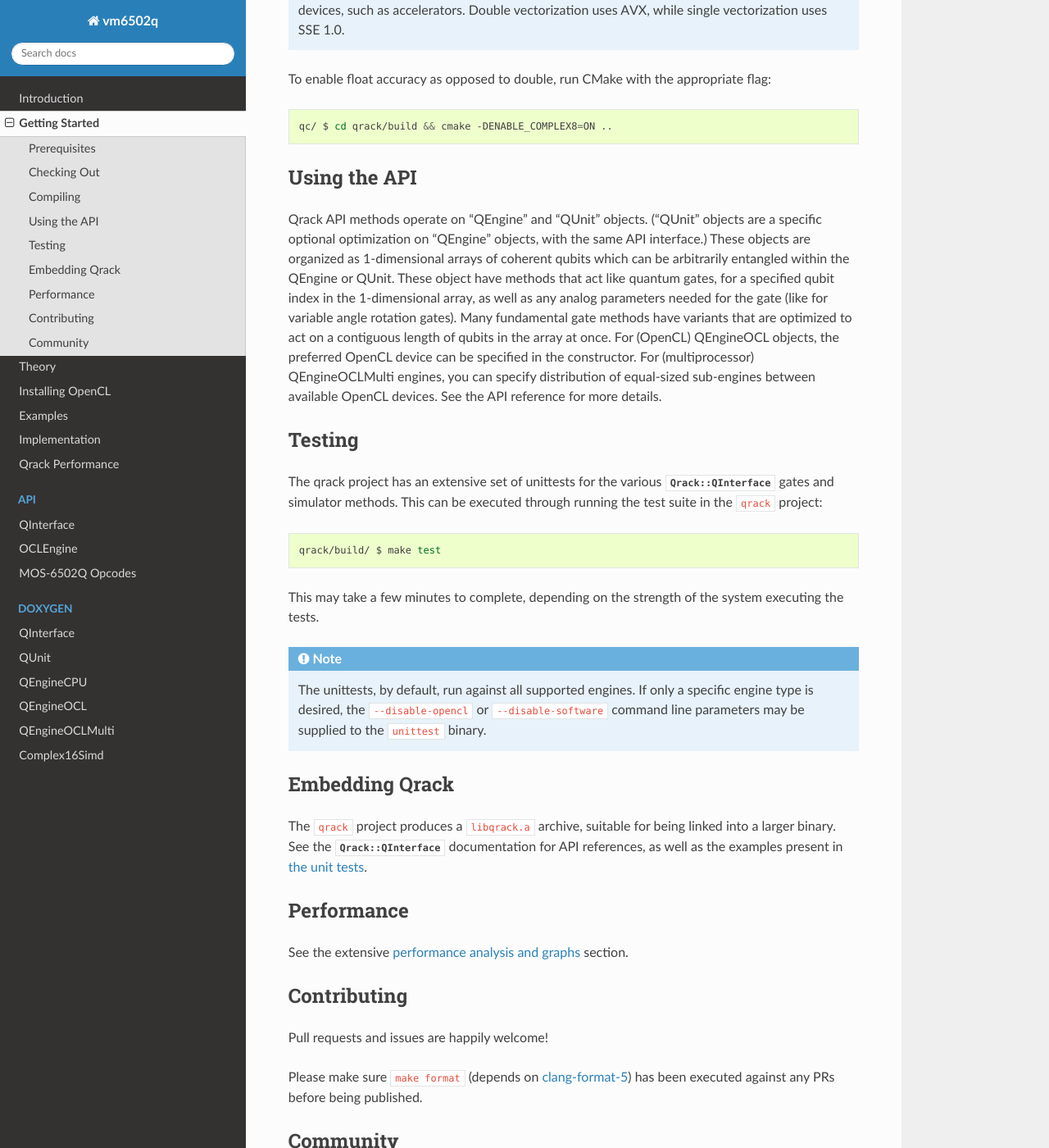
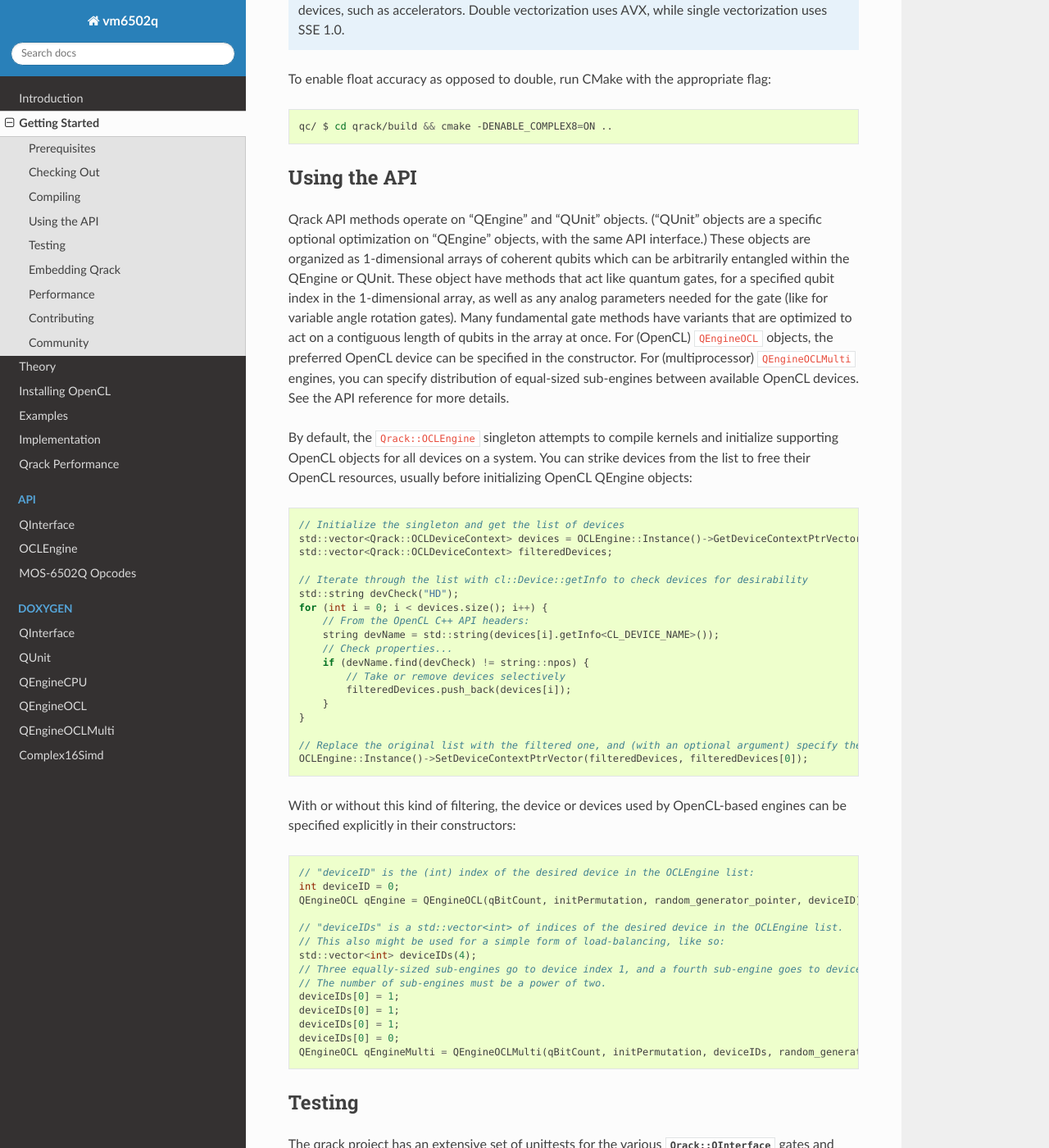
Before and after one commit to vm6502q/qrack.github.io, a Sphinx documentation site: the page built from docs/start.rst, in a window 1280 px wide and 1400 px high, scrolled down 1422 px. Shown: the whole window at 82% size. Built offline with Sphinx 7.4.7 and the Read the Docs theme 2.0.0, drawn with Linux system fonts in a browser that asks for light colours.

Commit message:
Device selection examples

```diff
--- a/docs/start.rst
+++ b/docs/start.rst
@@ -64,7 +64,49 @@ To enable float accuracy as opposed to double, run CMake with the appropriate fl
 Using the API
 ~~~~~~~~~~~~~
 
-Qrack API methods operate on "QEngine" and "QUnit" objects. ("QUnit" objects are a specific optional optimization on "QEngine" objects, with the same API interface.) These objects are organized as 1-dimensional arrays of coherent qubits which can be arbitrarily entangled within the QEngine or QUnit. These object have methods that act like quantum gates, for a specified qubit index in the 1-dimensional array, as well as any analog parameters needed for the gate (like for variable angle rotation gates). Many fundamental gate methods have variants that are optimized to act on a contiguous length of qubits in the array at once. For (OpenCL) QEngineOCL objects, the preferred OpenCL device can be specified in the constructor. For (multiprocessor) QEngineOCLMulti engines, you can specify distribution of equal-sized sub-engines between available OpenCL devices. See the API reference for more details.
+Qrack API methods operate on "QEngine" and "QUnit" objects. ("QUnit" objects are a specific optional optimization on "QEngine" objects, with the same API interface.) These objects are organized as 1-dimensional arrays of coherent qubits which can be arbitrarily entangled within the QEngine or QUnit. These object have methods that act like quantum gates, for a specified qubit index in the 1-dimensional array, as well as any analog parameters needed for the gate (like for variable angle rotation gates). Many fundamental gate methods have variants that are optimized to act on a contiguous length of qubits in the array at once. For (OpenCL) ``QEngineOCL`` objects, the preferred OpenCL device can be specified in the constructor. For (multiprocessor) ``QEngineOCLMulti`` engines, you can specify distribution of equal-sized sub-engines between available OpenCL devices. See the API reference for more details.
+
+By default, the ``Qrack::OCLEngine`` singleton attempts to compile kernels and initialize supporting OpenCL objects for all devices on a system. You can strike devices from the list to free their OpenCL resources, usually before initializing OpenCL QEngine objects:
+
+.. code-block:: c
+
+    // Initialize the singleton and get the list of devices
+    std::vector<Qrack::OCLDeviceContext> devices = OCLEngine::Instance()->GetDeviceContextPtrVector();
+    std::vector<Qrack::OCLDeviceContext> filteredDevices;
+
+    // Iterate through the list with cl::Device::getInfo to check devices for desirability
+    std::string devCheck("HD");
+    for (int i = 0; i < devices.size(); i++) {
+        // From the OpenCL C++ API headers:
+        string devName = std::string(devices[i].getInfo<CL_DEVICE_NAME>());
+        // Check properties...
+        if (devName.find(devCheck) != string::npos) {
+            // Take or remove devices selectively
+            filteredDevices.push_back(devices[i]);
+        }
+    }
+
+    // Replace the original list with the filtered one, and (with an optional argument) specify the default device.
+    OCLEngine::Instance()->SetDeviceContextPtrVector(filteredDevices, filteredDevices[0]);
+
+With or without this kind of filtering, the device or devices used by OpenCL-based engines can be specified explicitly in their constructors:
+
+.. code-block:: c
+
+    // "deviceID" is the (int) index of the desired device in the OCLEngine list:
+    int deviceID = 0;
+    QEngineOCL qEngine = QEngineOCL(qBitCount, initPermutation, random_generator_pointer, deviceID);
+
+    // "deviceIDs" is a std::vector<int> of indices of the desired device in the OCLEngine list.
+    // This also might be used for a simple form of load-balancing, like so:
+    std::vector<int> deviceIDs(4);
+    // Three equally-sized sub-engines go to device index 1, and a fourth sub-engine goes to device index 0.
+    // The number of sub-engines must be a power of two.
+    deviceIDs[0] = 1;
+    deviceIDs[0] = 1;
+    deviceIDs[0] = 1;
+    deviceIDs[0] = 0;
+    QEngineOCL qEngineMulti = QEngineOCLMulti(qBitCount, initPermutation, deviceIDs, random_generator_pointer);
 
 Testing
 ~~~~~~~
```
